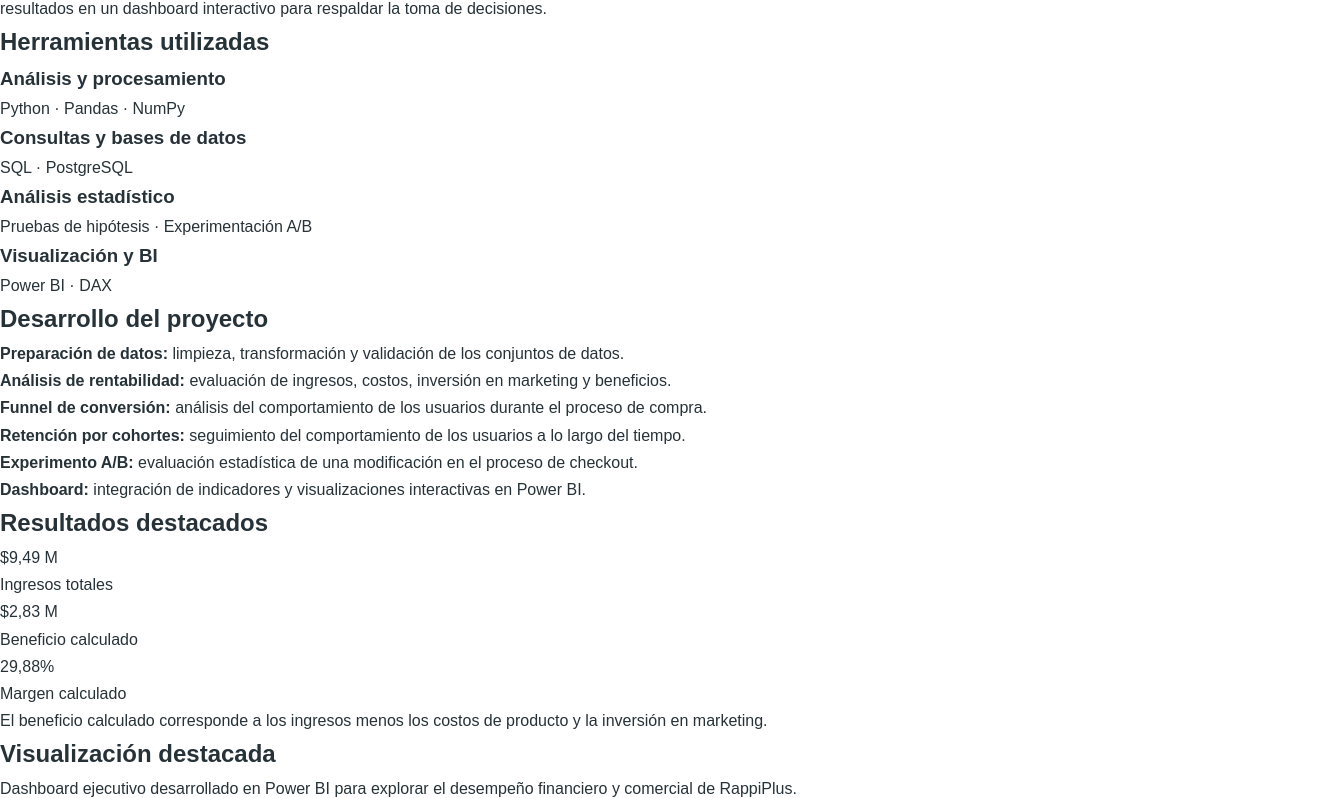
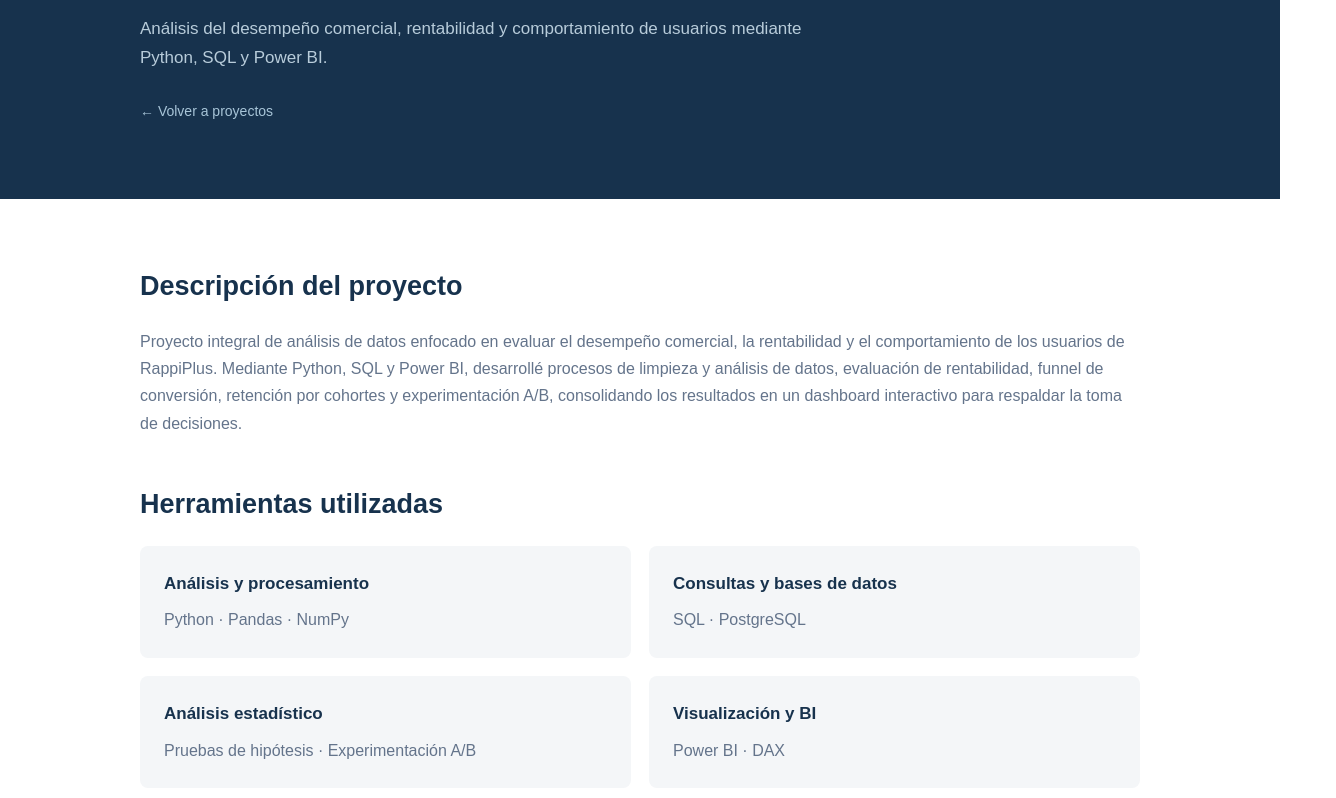
Before and after one commit to Lfestradaa/Lfestradaa.github.io, a plain HTML site: page proyectos/rappiplus.html in a window 1280 px wide. Shown: the part 309-1107 px from the top of the page, 1336 px wide, since content can reach past the window. Drawn offline with Linux system fonts and the light colour scheme.

Commit message:
Add individual project page styles

```diff
--- a/styles.css
+++ b/styles.css
@@ -339,3 +339,172 @@ footer {
         font-size: 29px;
     }
 }
+
+/* =================================
+   11. PÁGINAS INDIVIDUALES
+================================= */
+
+.project-hero {
+    background-color: var(--navy);
+    color: var(--white);
+    padding: 75px 24px;
+}
+
+.project-detail-container {
+    max-width: 1000px;
+    margin: auto;
+}
+
+.project-hero h1 {
+    max-width: 800px;
+    font-size: clamp(34px, 5vw, 48px);
+    line-height: 1.2;
+    margin-bottom: 20px;
+}
+
+.project-hero p:not(.eyebrow) {
+    max-width: 720px;
+    color: #B8CCDA;
+    font-size: 17px;
+    margin-bottom: 24px;
+}
+
+.project-back {
+    color: #A8C5D8;
+    font-size: 14px;
+}
+
+.project-section {
+    padding-top: 65px;
+    padding-bottom: 85px;
+}
+
+.project-section h2 {
+    color: var(--navy);
+    font-size: 27px;
+    margin-top: 45px;
+    margin-bottom: 18px;
+}
+
+.project-section > h2:first-child {
+    margin-top: 0;
+}
+
+.project-section > p {
+    color: var(--muted);
+    margin-bottom: 18px;
+}
+
+.project-info-grid {
+    display: grid;
+    grid-template-columns: repeat(2, 1fr);
+    gap: 18px;
+}
+
+.project-info-card {
+    padding: 24px;
+    background: var(--light-gray);
+    border-radius: 8px;
+}
+
+.project-info-card h3 {
+    color: var(--navy);
+    font-size: 17px;
+    margin-bottom: 8px;
+}
+
+.project-info-card p {
+    color: var(--muted);
+}
+
+.project-stages,
+.project-conclusions {
+    padding-left: 24px;
+    color: var(--muted);
+}
+
+.project-stages li,
+.project-conclusions li {
+    padding-left: 8px;
+    margin-bottom: 14px;
+}
+
+.project-stages strong {
+    color: var(--graphite);
+}
+
+.project-metrics {
+    display: grid;
+    grid-template-columns: repeat(3, 1fr);
+    gap: 18px;
+}
+
+.metric-card {
+    padding: 28px 18px;
+    text-align: center;
+    background: var(--light-gray);
+    border-radius: 8px;
+}
+
+.metric-card span {
+    display: block;
+    color: var(--navy);
+    font-size: 30px;
+    font-weight: bold;
+    margin-bottom: 8px;
+}
+
+.metric-card p {
+    color: var(--muted);
+    font-size: 14px;
+}
+
+.project-note {
+    font-size: 13px;
+    font-style: italic;
+}
+
+.project-dashboard {
+    margin-top: 25px;
+}
+
+.project-dashboard img {
+    display: block;
+    width: 100%;
+    height: auto;
+    border-radius: 8px;
+    border: 1px solid #E5E7EB;
+}
+
+.project-dashboard figcaption {
+    color: var(--muted);
+    font-size: 13px;
+    text-align: center;
+    margin-top: 12px;
+}
+
+.project-deliverables {
+    margin-top: 25px;
+}
+
+/* Adaptación para móviles */
+
+@media (max-width: 768px) {
+
+    .project-info-grid,
+    .project-metrics {
+        grid-template-columns: 1fr;
+    }
+
+    .project-hero {
+        padding: 60px 24px;
+    }
+
+    .project-section h2 {
+        font-size: 24px;
+    }
+
+    .metric-card span {
+        font-size: 26px;
+    }
+}
```
